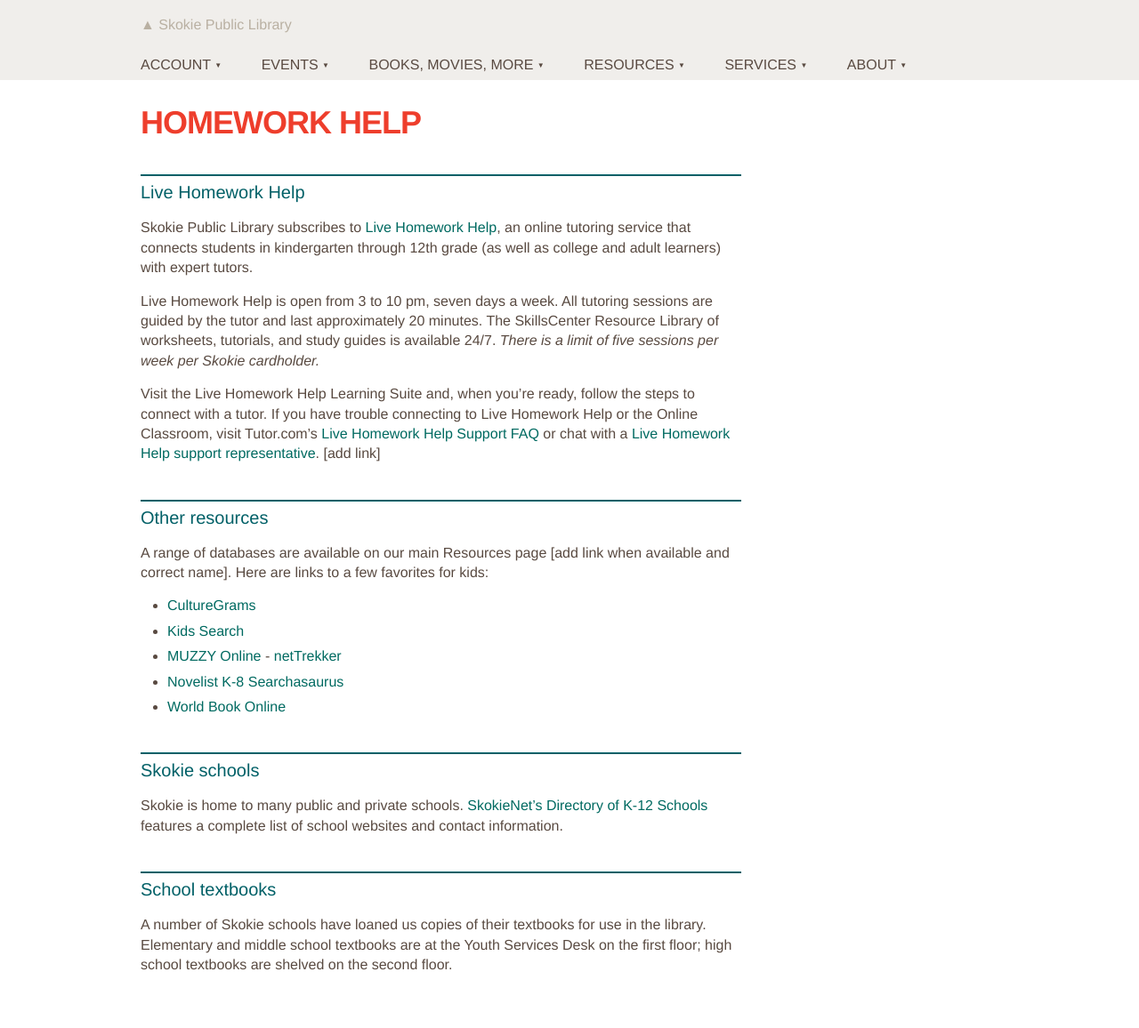
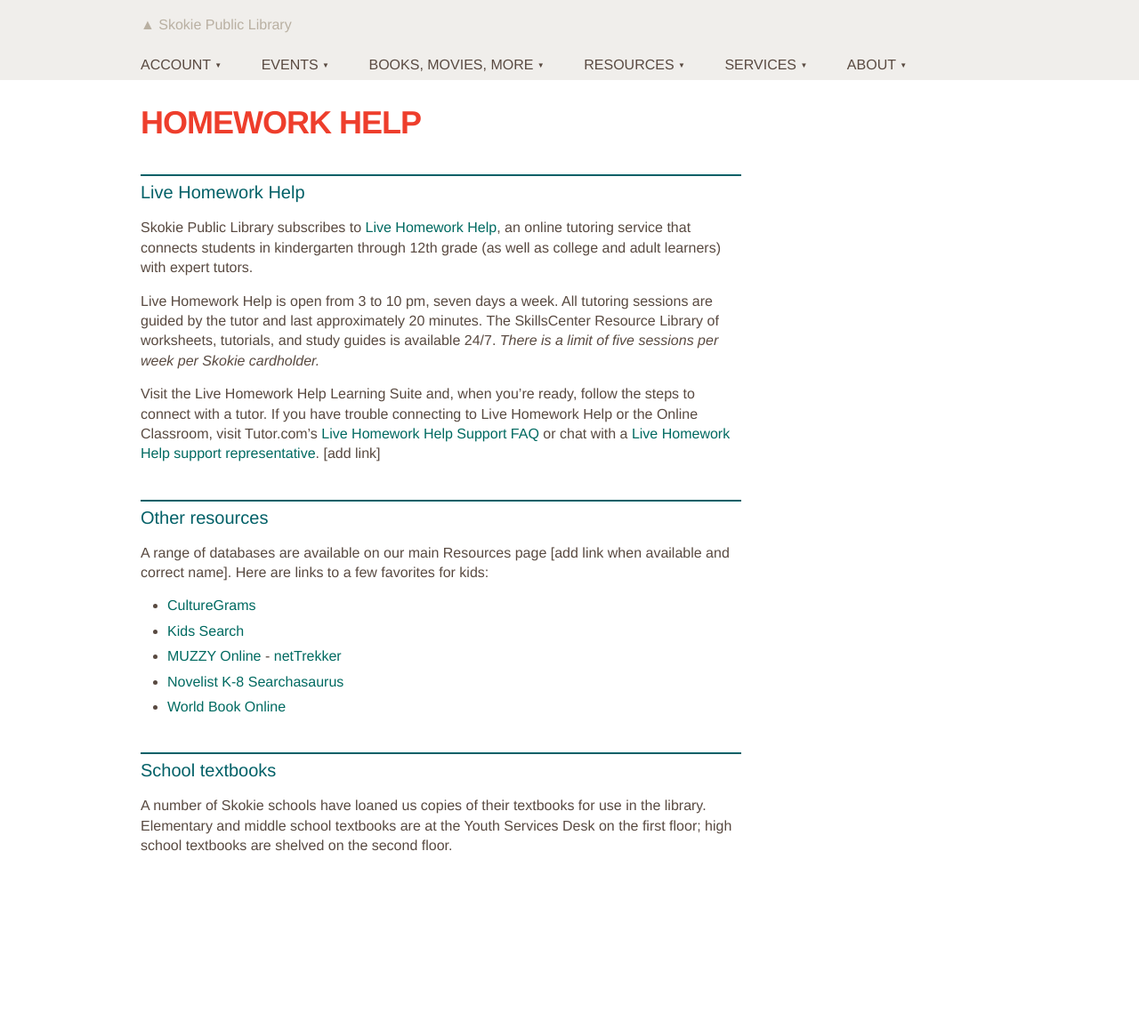
Before and after one commit to skokielibrary/spl-content, a Jekyll site: the page built from _content/mandy/resources--homework-help.markdown, in a window 1280 px wide. Shown: the whole page at 89% size. Built offline with Jekyll 4.4.1, drawn with Linux system fonts in a browser that asks for light colours; after the commit the page ends 1023 px from its top, so only the background shows below that.

Commit message:
Updated resources--homework-help.markdown

```diff
--- a/_content/mandy/resources--homework-help.markdown
+++ b/_content/mandy/resources--homework-help.markdown
@@ -20,9 +20,5 @@ A range of databases are available on our main Resources page [add link when ava
  [Searchasaurus](http://web.a.ebscohost.com/sas/search?sid=0d05f445-a600-4747-8359-22532d3003b2%40sessionmgr4005&vid=0&hid=4114)
 - [World Book Online](http://www.worldbookonline.com/wb/products?ed=all&gr=PROVIDED+BY+SKOKIE+PUBLIC+LIBRARY)
 
-##Skokie schools
-Skokie is home to many public and private schools. [SkokieNet's Directory of K-12 Schools](http://skokienet.org/taxonomy/term/1619) features a complete list of school websites and contact information.
-
-
 ##School textbooks
 A number of Skokie schools have loaned us copies of their textbooks for use in the library. Elementary and middle school textbooks are at the Youth Services Desk on the first floor; high school textbooks are shelved on the second floor.
```
